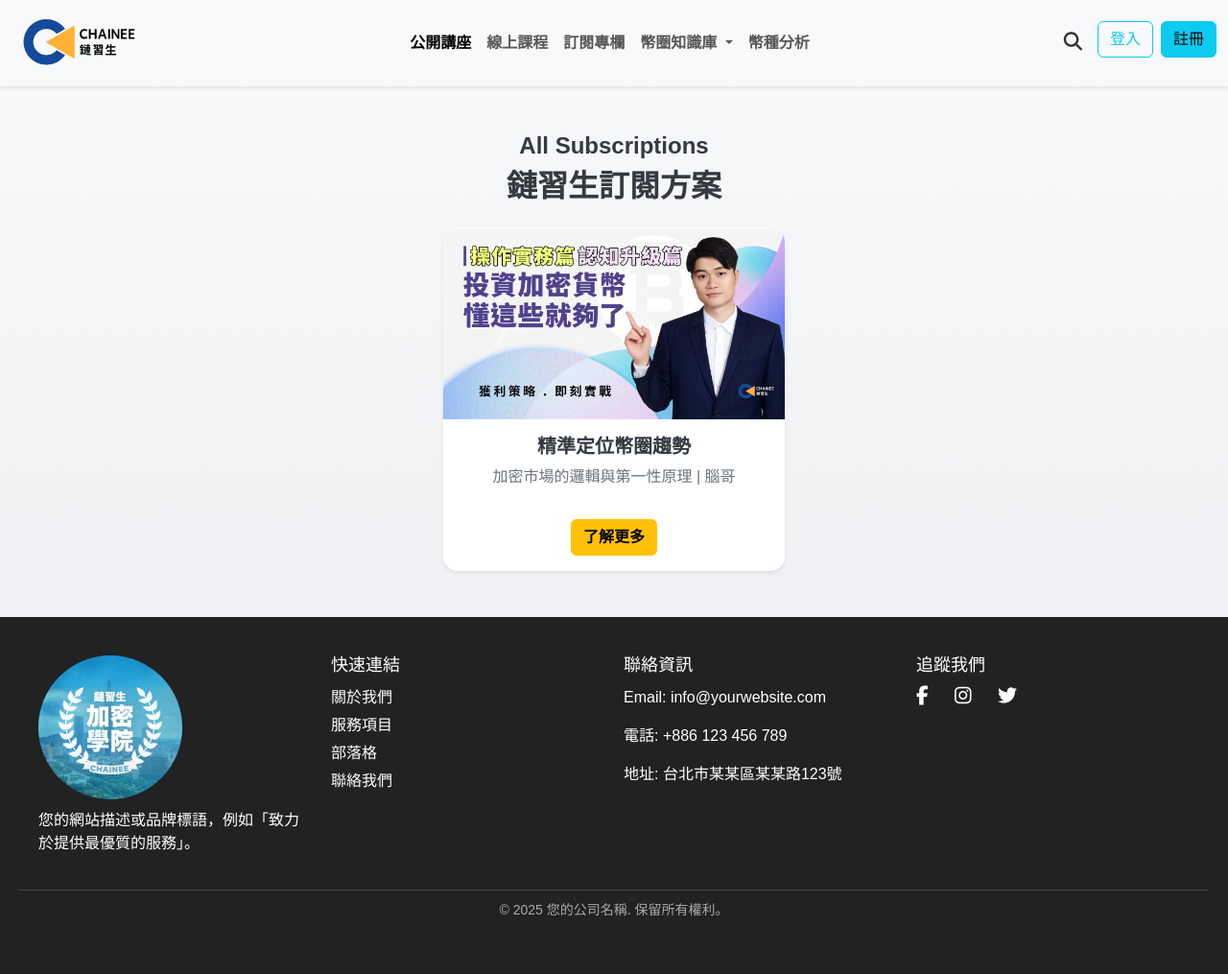
After one commit to Shihjiajyun/chainee_official_new, a PHP site: page /subscription_classification.php in a window 1280 px wide. The commit adds this page. Shown: the whole page at 96% size. Run offline with PHP 8.4, Linux system fonts and the light colour scheme.

Commit message:
完成訂閱專欄頁面

```diff
--- a/navbar.php
+++ b/navbar.php
@@ -9,6 +9,8 @@
         /* 去掉多餘的 padding */
         background: white;
         box-shadow: 0 2px 4px rgba(0, 0, 0, 0.1);
+        font-family: 'Arial', sans-serif;
+        font-weight: 900;
     }
 
     .navbar-nav {
@@ -141,10 +143,6 @@
         /* 滑鼠懸停文字顏色 */
     }
 
-    #navbarNav {
-        font-weight: 700;
-    }
-
     @media screen and (max-width: 991.8px) {
         #desktop-search-btn {
             display: none;
@@ -181,7 +179,7 @@
                     <a class="nav-link" href="./course_classification.php">線上課程</a>
                 </li>
                 <li class="nav-item">
-                    <a class="nav-link" href="#">訂閱制分類頁</a>
+                    <a class="nav-link" href="./subscription_classification.php">訂閱專欄</a>
                 </li>
                 <li class="nav-item dropdown">
                     <a class="nav-link dropdown-toggle" href="#" id="knowledgeDropdown" role="button" data-bs-toggle="dropdown" aria-expanded="false">
--- /dev/null
+++ b/subscription_classification.php
@@ -0,0 +1,77 @@
+<!DOCTYPE html>
+<html lang="en">
+
+<head>
+    <meta charset="UTF-8">
+    <meta name="viewport" content="width=device-width, initial-scale=1.0">
+    <title>鏈習生 - 訂閱專欄</title>
+    <link href="https://cdn.jsdelivr.net/npm/bootstrap@5.3.0/dist/css/bootstrap.min.css" rel="stylesheet">
+    <link href="https://cdnjs.cloudflare.com/ajax/libs/font-awesome/6.5.0/css/all.min.css" rel="stylesheet">
+</head>
+<style>
+    body {
+        background: linear-gradient(to bottom, #f8f9fa, #e9ecef);
+        font-family: 'Arial', sans-serif;
+    }
+
+    #subscription .card {
+        border: none;
+        border-radius: 15px;
+        overflow: hidden;
+        transition: transform 0.3s, box-shadow 0.3s;
+    }
+
+    #subscription .card:hover {
+        transform: scale(1.05);
+        box-shadow: 0 10px 20px rgba(0, 0, 0, 0.15);
+    }
+
+    #subscription .card-img-top {
+        height: 200px;
+        object-fit: cover;
+    }
+
+    #subscription .card-title {
+        font-weight: bold;
+        font-size: 1.25rem;
+        color: #343a40;
+    }
+
+    #subscription .card-text {
+        color: #6c757d;
+    }
+
+    #subscription h2,
+    #subscription h4 {
+        color: #343a40;
+    }
+
+</style>
+
+<body>
+    <?php include './navbar.php' ?>
+    <div class="container my-5" id="subscription">
+        <h4 class="text-center" style="font-weight: 900;">All Subscriptions</h4>
+        <h2 class="text-center mb-4" style="font-weight: 900;">鏈習生訂閱方案</h2>
+        <div class="row justify-content-center">
+            <div class="col-md-4">
+                <div class="card shadow-sm">
+                    <img src="./img/lesson.jpg" class="card-img-top" alt="精準定位幣圈趨勢">
+                    <div class="card-body text-center">
+                        <h5 class="card-title">精準定位幣圈趨勢</h5>
+                        <p class="card-text">加密市場的邏輯與第一性原理 | 腦哥</p>
+                        <a href="#" class="btn btn-warning mt-3" style="font-weight: 700;">了解更多</a>
+                    </div>
+                </div>
+            </div>
+        </div>
+    </div>
+
+    <script src="https://cdn.jsdelivr.net/npm/bootstrap@5.3.0/dist/js/bootstrap.bundle.min.js"></script>
+</body>
+
+<footer>
+    <?php include 'footer.php' ?>
+</footer>
+
+</html>
```
Also changed, not shown: css/subscription_classification.css (added).
